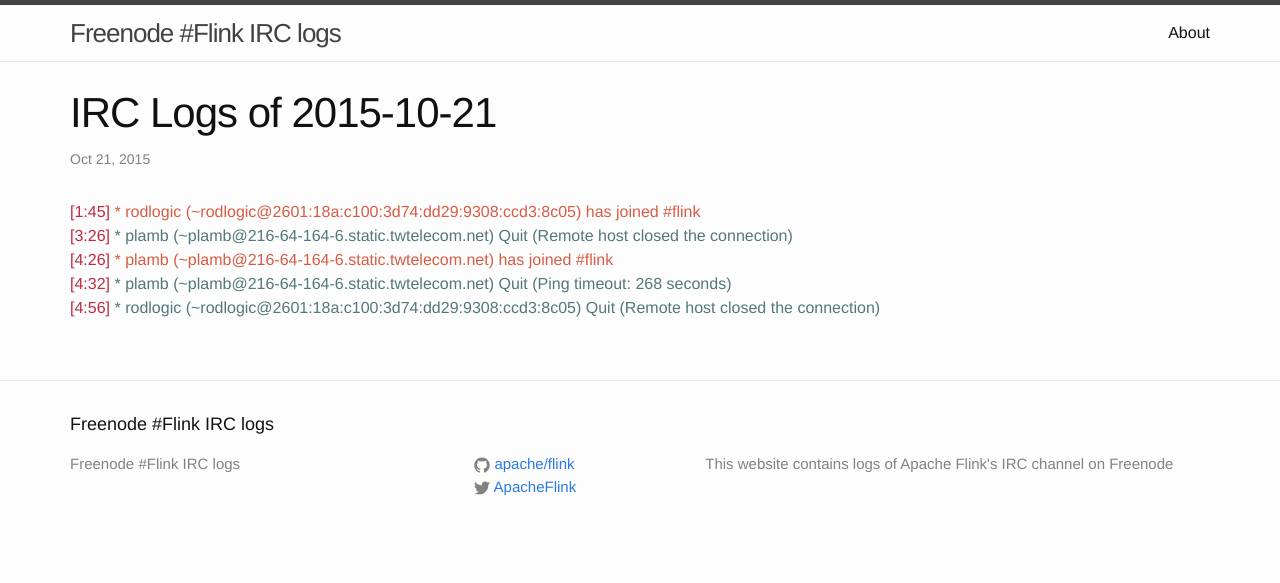
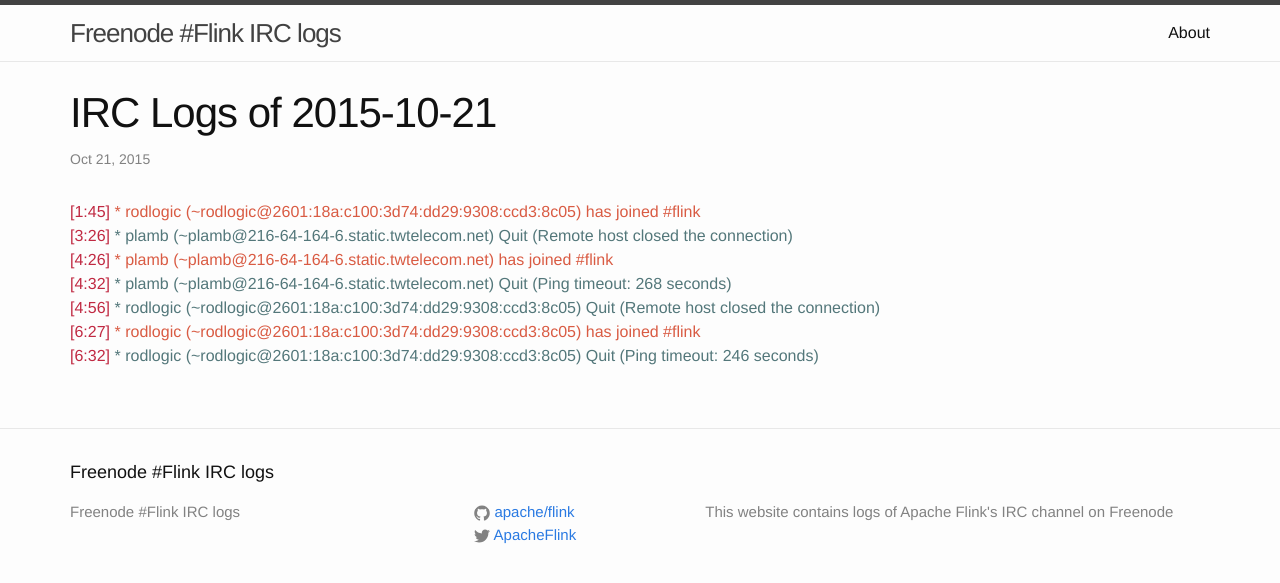
Before and after one commit to flink-irc-logs/flink-irc-logs.github.io, a Jekyll site: the page built from _posts/2015-10-21-logs.markdown, in a window 1280 px wide. Shown: the top 583 px of the page. Built offline with Jekyll 4.4.1, drawn with Linux system fonts in a browser that asks for light colours.

Commit message:
Update of the logs on Wed Oct 21 07:28:00 CEST 2015

```diff
--- a/_posts/2015-10-21-logs.markdown
+++ b/_posts/2015-10-21-logs.markdown
@@ -9,3 +9,5 @@
 <span class="irc-date">[4:26]</span> <span class="irc-green">* plamb (~plamb@216-64-164-6.static.twtelecom.net) has joined #flink</span><br />
 <span class="irc-date">[4:32]</span> <span class="irc-navy">* plamb (~plamb@216-64-164-6.static.twtelecom.net) Quit (Ping timeout: 268 seconds)</span><br />
 <span class="irc-date">[4:56]</span> <span class="irc-navy">* rodlogic (~rodlogic@2601:18a:c100:3d74:dd29:9308:ccd3:8c05) Quit (Remote host closed the connection)</span><br />
+<span class="irc-date">[6:27]</span> <span class="irc-green">* rodlogic (~rodlogic@2601:18a:c100:3d74:dd29:9308:ccd3:8c05) has joined #flink</span><br />
+<span class="irc-date">[6:32]</span> <span class="irc-navy">* rodlogic (~rodlogic@2601:18a:c100:3d74:dd29:9308:ccd3:8c05) Quit (Ping timeout: 246 seconds)</span><br />
```
